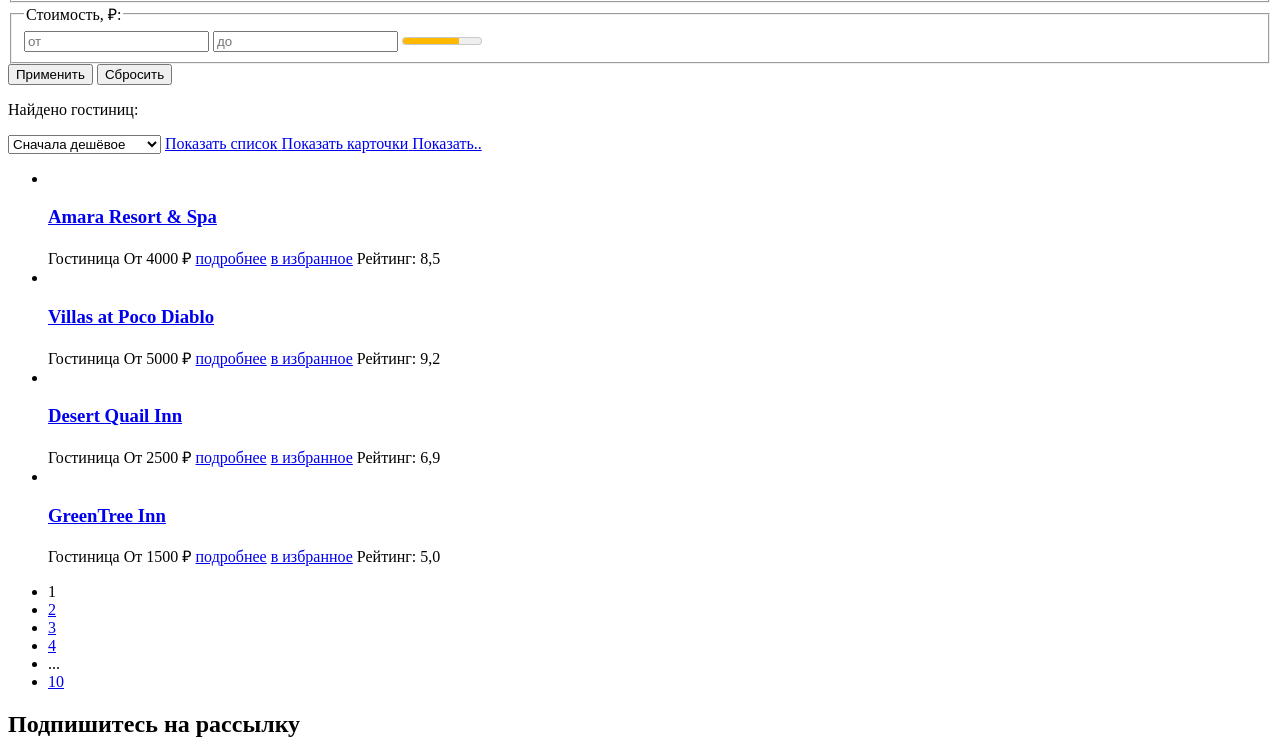
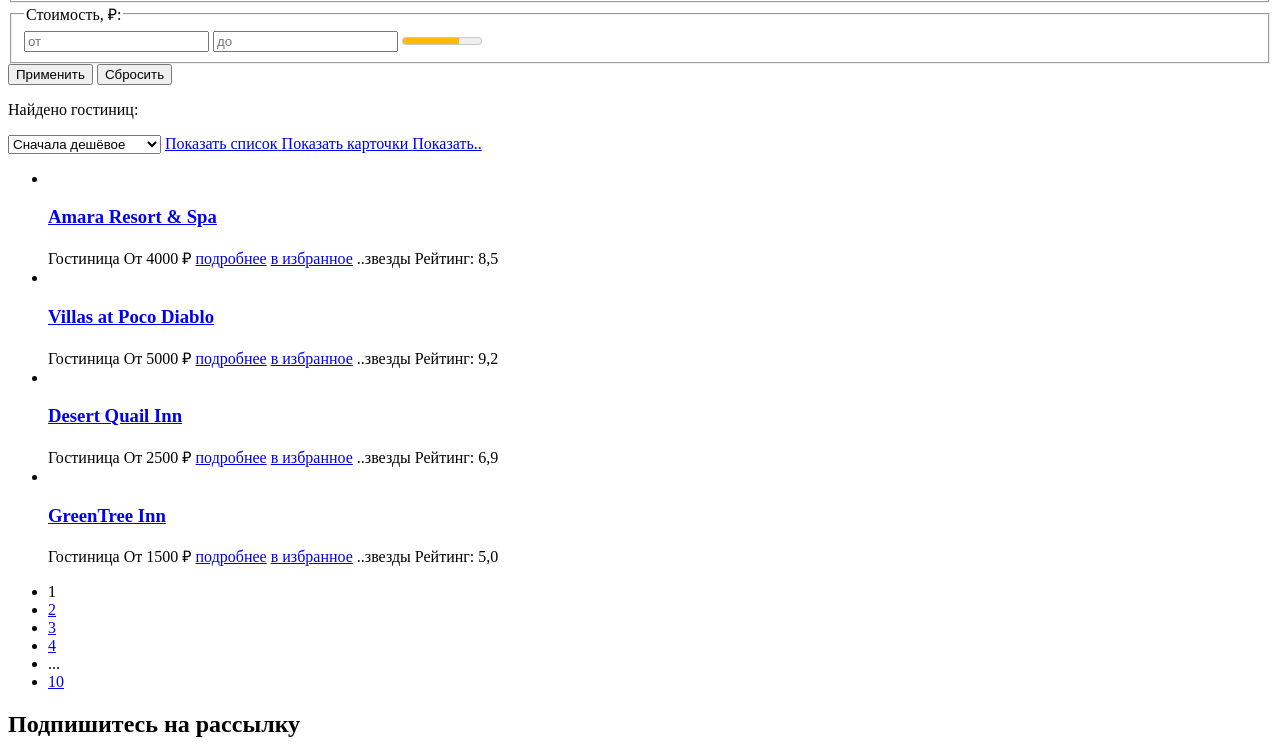
Before and after one commit to htmlacademy-htmlcss/938587-sedona-36, a plain HTML site: page catalog.html in a window 1280 px wide. Shown: the part 514-1269 px from the top of the page. Drawn offline with Linux system fonts and the light colour scheme.

Commit message:
Update catalog.html
Закончил catalog на 100%

```diff
--- a/catalog.html
+++ b/catalog.html
@@ -102,7 +102,7 @@
              <input type="text" id="lower-value" name="lower-value" placeholder="от">
             </label>
             <label class="control">
-              <input type="text" id="lower-value" name="maximum-value" placeholder="до">
+              <input type="text" id="maximum-value" name="maximum-value" placeholder="до">
             </label>
             <meter min="0" max="100" high="70" value="72"></meter>
         </fieldset>
@@ -134,7 +134,7 @@
             <span class="hotel-card-price">От 4000 ₽</span>
             <a class="hotel-card-button btn" href="#">подробнее</a>
             <a class="hotel-card-button btn" href="#">в избранное</a>
-            <span></span>
+            <span class="hotel-card-rating-stars">..звезды</span>
             <span class="hotel-card-rating">Рейтинг: 8,5</span>
           </li>
           <li class="hotel-card">
@@ -146,7 +146,7 @@
             <span class="hotel-card-price">От 5000 ₽</span>
             <a class="hotel-card-button btn" href="#">подробнее</a>
             <a class="hotel-card-button btn" href="#">в избранное</a>
-            <span></span>
+            <span class="hotel-card-rating-stars">..звезды</span>
             <span class="hotel-card-rating">Рейтинг: 9,2</span>
           </li>
           <li class="hotel-card">
@@ -158,7 +158,7 @@
             <span class="hotel-card-price">От 2500 ₽</span>
             <a class="hotel-card-button btn" href="#">подробнее</a>
             <a class="hotel-card-button btn" href="#">в избранное</a>
-            <span></span>
+            <span class="hotel-card-rating-stars">..звезды</span>
             <span class="hotel-card-rating">Рейтинг: 6,9</span>
           </li>
           <li class="hotel-card">
@@ -170,11 +170,10 @@
             <span class="hotel-card-price">От 1500 ₽</span>
             <a class="hotel-card-button btn" href="#">подробнее</a>
             <a class="hotel-card-button btn" href="#">в избранное</a>
-            <span></span>
+            <span class="hotel-card-rating-stars">..звезды</span>
             <span class="hotel-card-rating">Рейтинг: 5,0</span>
           </li>
         </ul>
-
         <ul class="pagination">
           <li class="pagination-item">
             <a class="pagination-link pagination-current">1</a>
@@ -197,8 +196,6 @@
             <a class="pagination-link" href="#">10</a>
           </li>
         </ul>
-
-
       </section>
       <section class="subscribe">
       <h2 class="subscribe-title">Подпишитесь на рассылку</h2>
```
